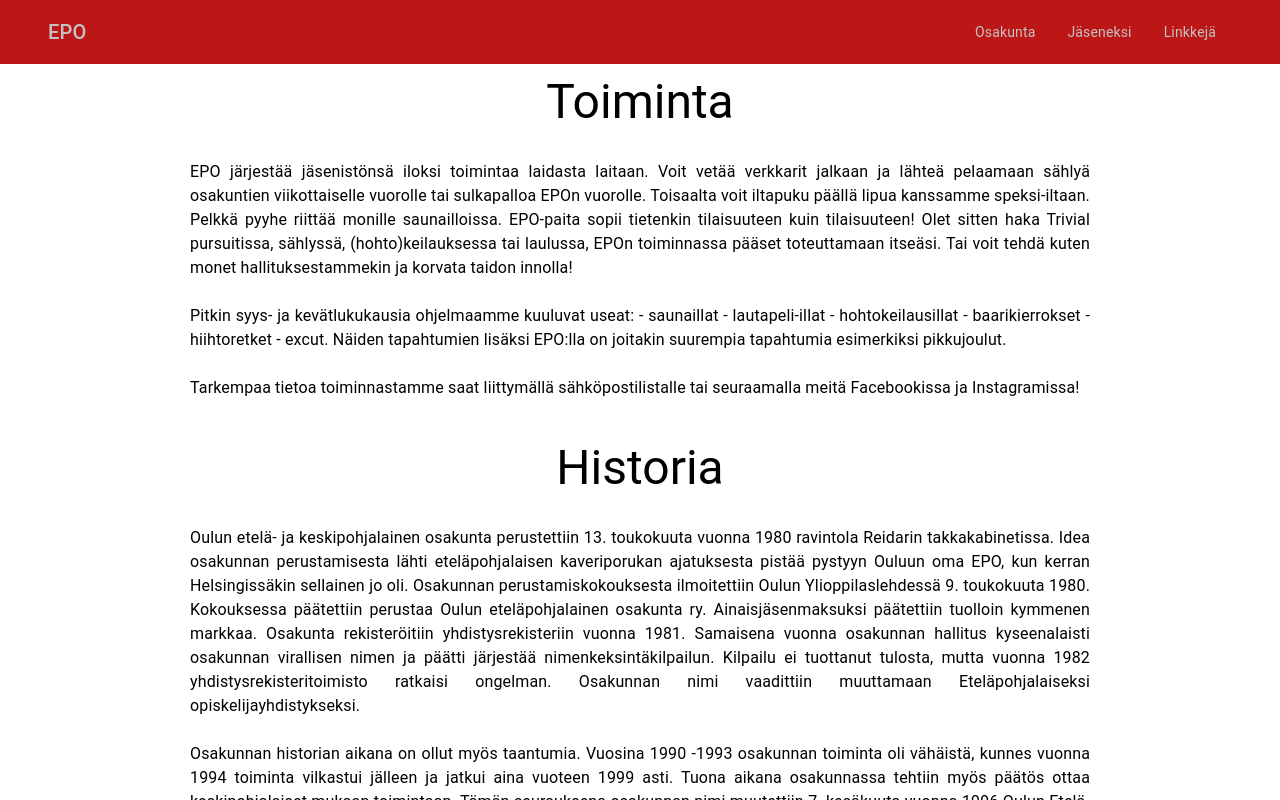
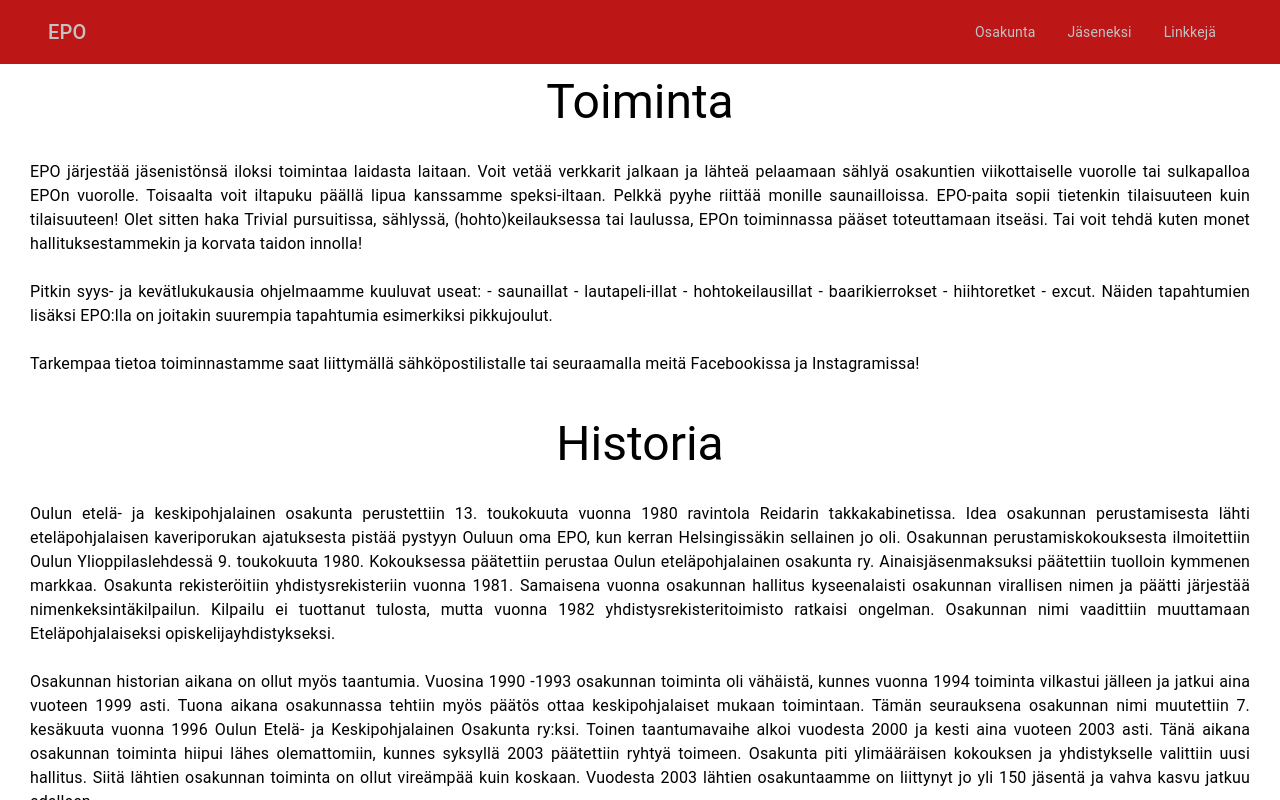
Before and after one commit to ehip/epo, a React (Create React App) app: page /osakunta in a window 1280 px wide. Built offline with nearby package versions, Linux system fonts and the light colour scheme.

Commit message:
change container to box as it should be used sparingly imo

```diff
--- a/src/components/Text/index.tsx
+++ b/src/components/Text/index.tsx
@@ -1,4 +1,4 @@
-import { Container, Paper, Typography } from "@material-ui/core";
+import { Box, Paper, Typography } from "@material-ui/core";
 
 // styles
 import { useStyles } from "./styles";
@@ -11,10 +11,10 @@ export const Text = ({ text }: Props) => {
   const { root } = useStyles();
 
   return (
-    <Container maxWidth="md" className={root}>
+    <Box className={root}>
       <Paper square elevation={0}>
         <Typography variant="body1">{text}</Typography>
       </Paper>
-    </Container>
+    </Box>
   );
 };
--- a/src/components/TextField/index.tsx
+++ b/src/components/TextField/index.tsx
@@ -1,4 +1,4 @@
-import { Container, Typography } from "@material-ui/core";
+import { Box, Typography } from "@material-ui/core";
 
 // components
 import { Text } from "../Text";
@@ -15,9 +15,9 @@ export const TextField = ({ title, text }: Props) => {
   const { root } = useStyles();
 
   return (
-    <Container className={root}>
+    <Box className={root}>
       <Typography variant="h3">{title}</Typography>
       <Text text={text} />
-    </Container>
+    </Box>
   );
 };
```
